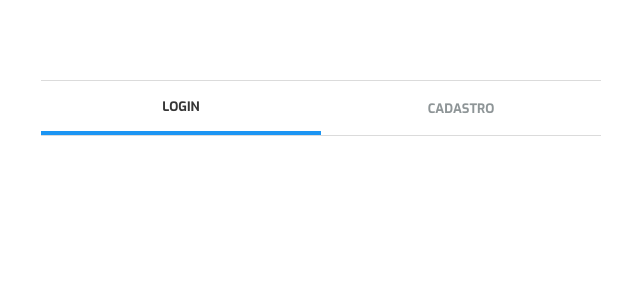
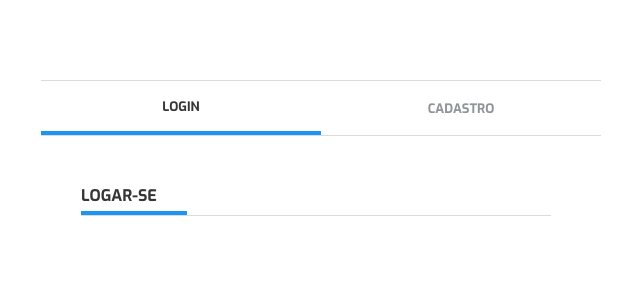
Before and after one commit to eubrunocoelho/firebase-auth, a Vue app: page /auth in a window 1280 px wide. Shown: the top 300 px of the page, without its empty margins (319-959 px from the left). Built offline with nearby package versions, Linux system fonts and the light colour scheme.

Commit message:
finished session title

```diff
--- a/src/assets/css/auth.css
+++ b/src/assets/css/auth.css
@@ -31,8 +31,43 @@
     color: var(--text-primary-color);
 }
 
+.container {
+    display: flex;
+    justify-content: center;
+    padding: 40px 30px 0 30px;
+    width: 100%;
+}
+
+.title {
+    align-items: center;
+    border-bottom: 1px solid var(--gray-primary-color);
+    display: flex;
+    height: 40px;
+    text-transform: uppercase;
+    width: 100%;
+}
+
+.title h1 {
+    border-bottom: 4px solid var(--blue-primary-color);
+    color: var(--text-primary-color);
+    font-family: var(--font-exo);
+    font-size: 15px;
+    font-weight: 700;
+    height: 100%;
+    line-height: 40px;
+    padding: 0 30px 0 0;
+}
+
 @media screen and (min-width: 420px) {
     .tab-navigation a {
         font-size: 13px;
     }
+
+    .container {
+        padding: 40px 50px 0 40px;
+    }
+
+    .title h1 {
+        font-size: 16px;
+    }
 }
--- a/src/components/Auth.vue
+++ b/src/components/Auth.vue
@@ -5,6 +5,11 @@
             <a href="#">Cadastro</a>
         </nav>
     </header>
+    <section class="container">
+        <div class="title">
+            <h1>Logar-se</h1>
+        </div>
+    </section>
 </template>
 
 <script>
```
